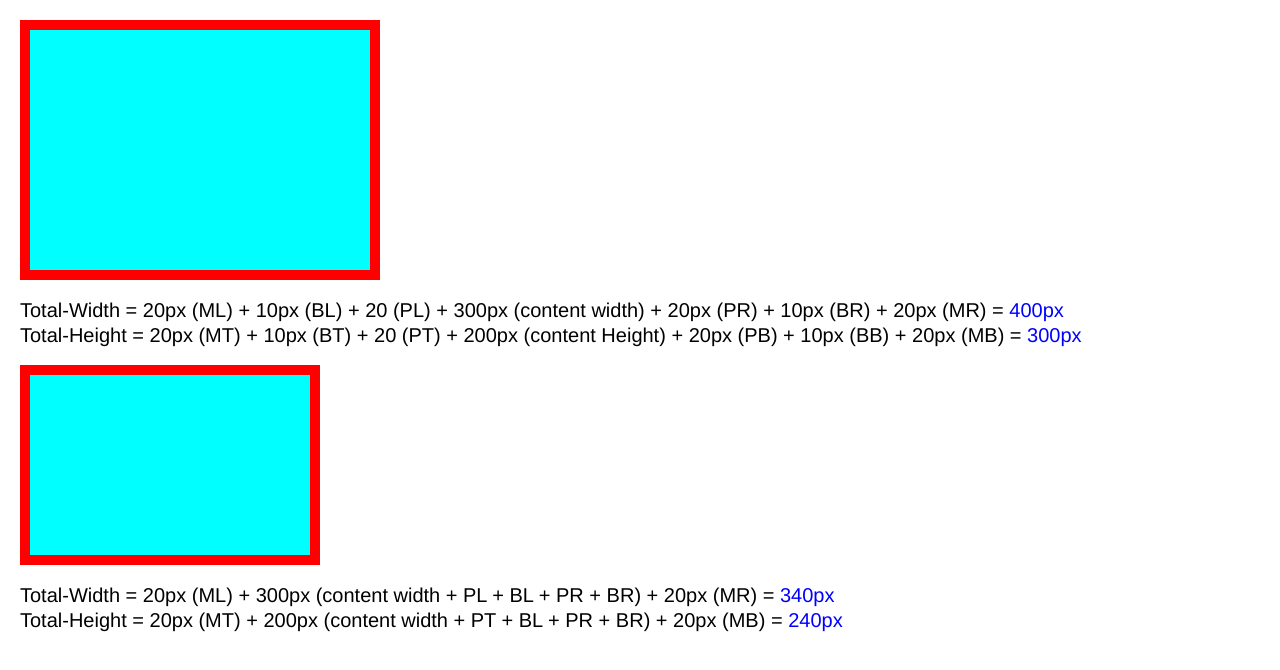
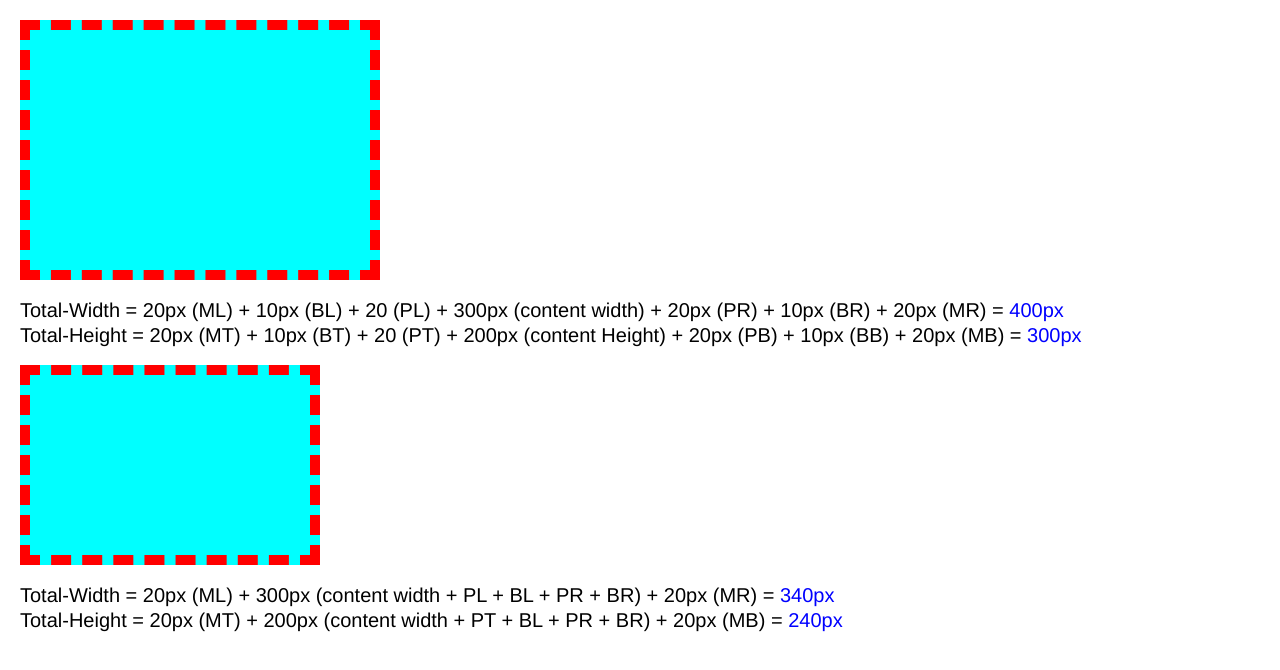
Before and after one commit to ikushaldave/Box-Model, a plain HTML site: page Assignment-Level-4/index.html in a window 1280 px wide. Drawn offline with Linux system fonts and the light colour scheme.

Commit message:
Updated Assignment Level 4 CSS

```diff
--- a/Assignment-Level-4/assests/stylesheets/main.css
+++ b/Assignment-Level-4/assests/stylesheets/main.css
@@ -6,7 +6,7 @@
     width: 300px;
     height: 200px;
     padding: 20px;
-    border: 10px solid red;
+    border: 10px dashed red;
     margin: 20px;
     background-color: #0ff;
 }
```
